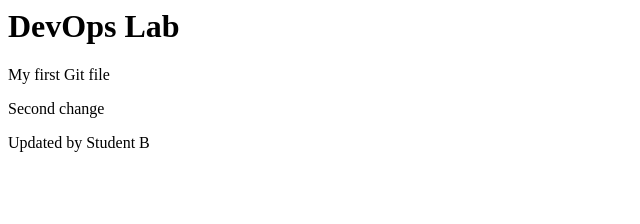
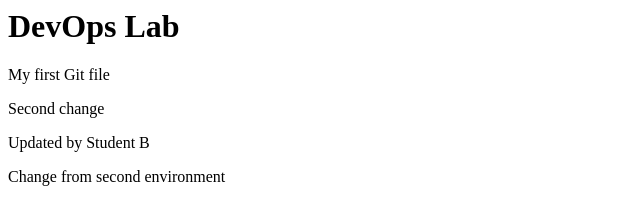
Before and after one commit to sujitkargalsscmr/devops-lab, a plain HTML site: page index.html in a window 1280 px wide. Shown: the whole page, without its empty margins (0-640 px from the left). Drawn offline with Linux system fonts and the light colour scheme.

Commit message:
Update from second copy

```diff
--- a/index.html
+++ b/index.html
@@ -2,3 +2,4 @@
 <p>My first Git file</p>
 <p>Second change</p>
 <p>Updated by Student B </p>
+<p>Change from second environment</p>
```
